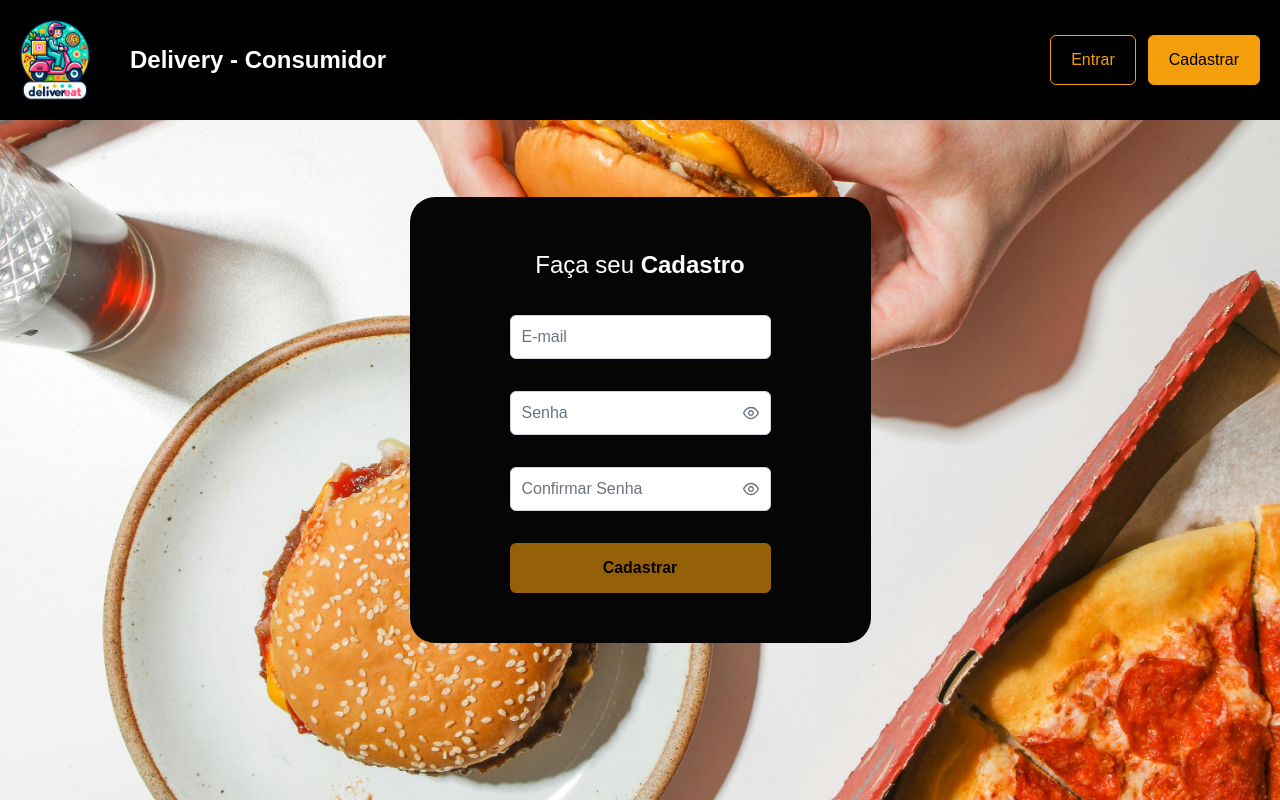
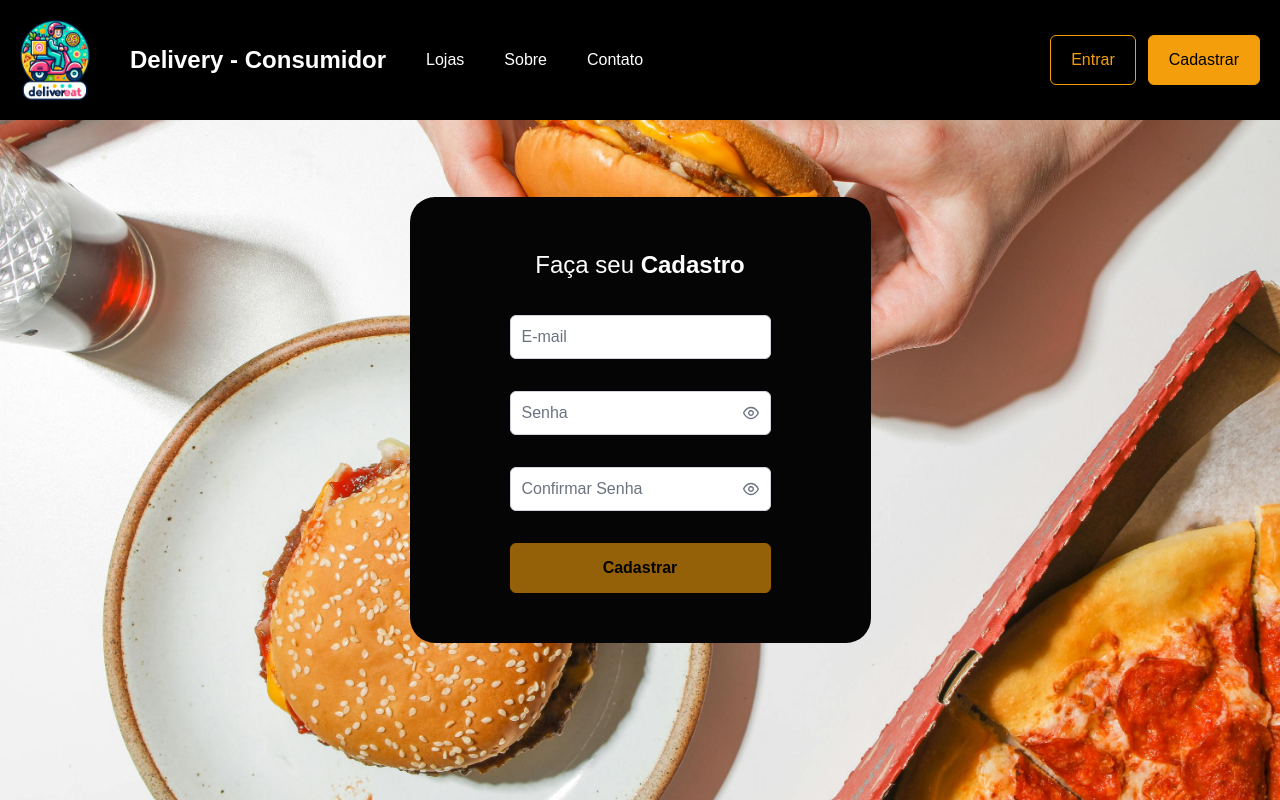
Before and after one commit to ThomBertelli/consumy, a Vue app: page /signup in a window 1280 px wide. Built offline with nearby package versions, Linux system fonts and the light colour scheme; no server answers; a web font is replaced by a local one.

Commit message:
feat(HeaderComponent): add nav button to stores

```diff
--- a/src/components/HeaderComponent.vue
+++ b/src/components/HeaderComponent.vue
@@ -32,6 +32,15 @@ const signOut = () => {
                 <img class=" cursor-pointer h-20 w-auto" src="../assets/images/delivery.png" alt="">
             </RouterLink>
             <h1 class="font-bold">Delivery - Consumidor</h1>
+            <RouterLink :to="{name: 'stores'}">
+                <p>Lojas</p>
+            </RouterLink>
+            <a :to="{name: 'abaout'}">
+                <p>Sobre</p>
+            </a>
+            <a :to="{name: 'abaout'}">
+                <p>Contato</p>
+            </a>
         </div>
         <div class="flex flex-col ">
         <template v-if="isLoggedIn">
--- a/src/components/SignUp.vue
+++ b/src/components/SignUp.vue
@@ -32,7 +32,7 @@ const onSubmit = async () => {
         await authStore.signUp(email.value || '', password.value || '',  () => {
             showSuccessToast();
             setTimeout(() => {
-                router.push('/stores')
+                router.push('/signin')
             }, 3005)
         }, () => {
             showErrorToast('Email já cadastrados!');
```
